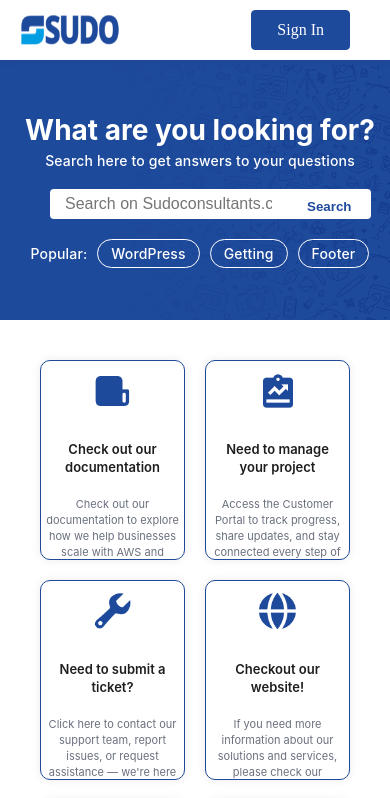
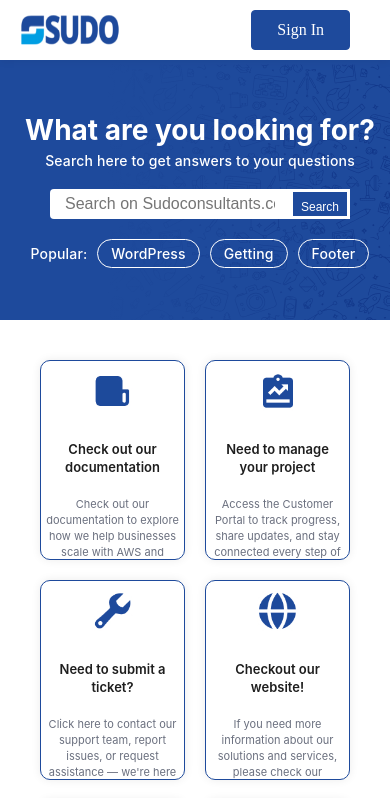
Before and after one commit to rutuja-awalekar/Sudo-LandingPgae, a React (Create React App) app: page / in a window 390 px wide. Shown: the top 798 px of the page. Built offline with nearby package versions, Linux system fonts and the light colour scheme.

Commit message:
changes code

```diff
--- a/src/App.css
+++ b/src/App.css
@@ -93,6 +93,7 @@
   width: 600px;
   height: 50px;
   margin-left: 0px;
+  overflow: hidden;
 }
 
 .search-bar input {
@@ -103,15 +104,30 @@
   font-size: 1rem;
 }
 
-.search-bar button {
-  padding: 10px 20px;
-  background-color: white;
-  color:#1E4A9C;
+.search-input {
+  flex: 1;
+  padding: 12px;
   border: none;
-  border-radius: 0 4px 4px 0;
-  font-weight: bold;
+  outline: none;
+  font-size: 16px;
+}
+
+.search-button {
+  padding: 12px 20px;
+  background-color: #1E4A9C; /* your primary color */
+  color: white;
+  border: none;
   cursor: pointer;
+  font-size: 14px;
+  white-space: nowrap;
+  border: 6px solid white;
+;
 }
+
+.search-button:hover {
+  background-color: #08306b;
+}
+
 
 .popular-tags {
   display: flex;
--- a/src/Responsive.css
+++ b/src/Responsive.css
@@ -102,15 +102,30 @@
   font-size: 1rem;
 }
 
-.search-bar button {
-  padding: 10px 20px;
-  background-color: white;
-  color:#1E4A9C;
+.search-input {
+  flex: 1;
+  padding: 12px;
   border: none;
-  border-radius: 0 4px 4px 0;
-  font-weight: bold;
+  outline: none;
+  font-size: 16px;
+}
+
+.search-button {
+  padding: 8px;
+  background-color: #1E4A9C; /* your primary color */
+  color: white;
+  border: none;
   cursor: pointer;
+  font-size: 12px;
+  white-space: nowrap;
+  border: 3px solid white;
+;
 }
+
+.search-button:hover {
+  background-color: #08306b;
+}
+
 
 .popular-tags {
   display: flex;
--- a/src/components/Search-Section.js
+++ b/src/components/Search-Section.js
@@ -8,8 +8,12 @@
         <p className="sub-text">Search here to get answers to your questions</p>
 
         <div className="search-bar">
-          <input type="text" placeholder="Search on Sudoconsultants.com" />
-          <button>Search</button>
+          <input
+          type="text"
+          placeholder="Search on Sudoconsultants.com"
+          className="search-input"
+          />
+          <button className="search-button">Search</button>
         </div>
 
         <div className="popular-tags">
```
